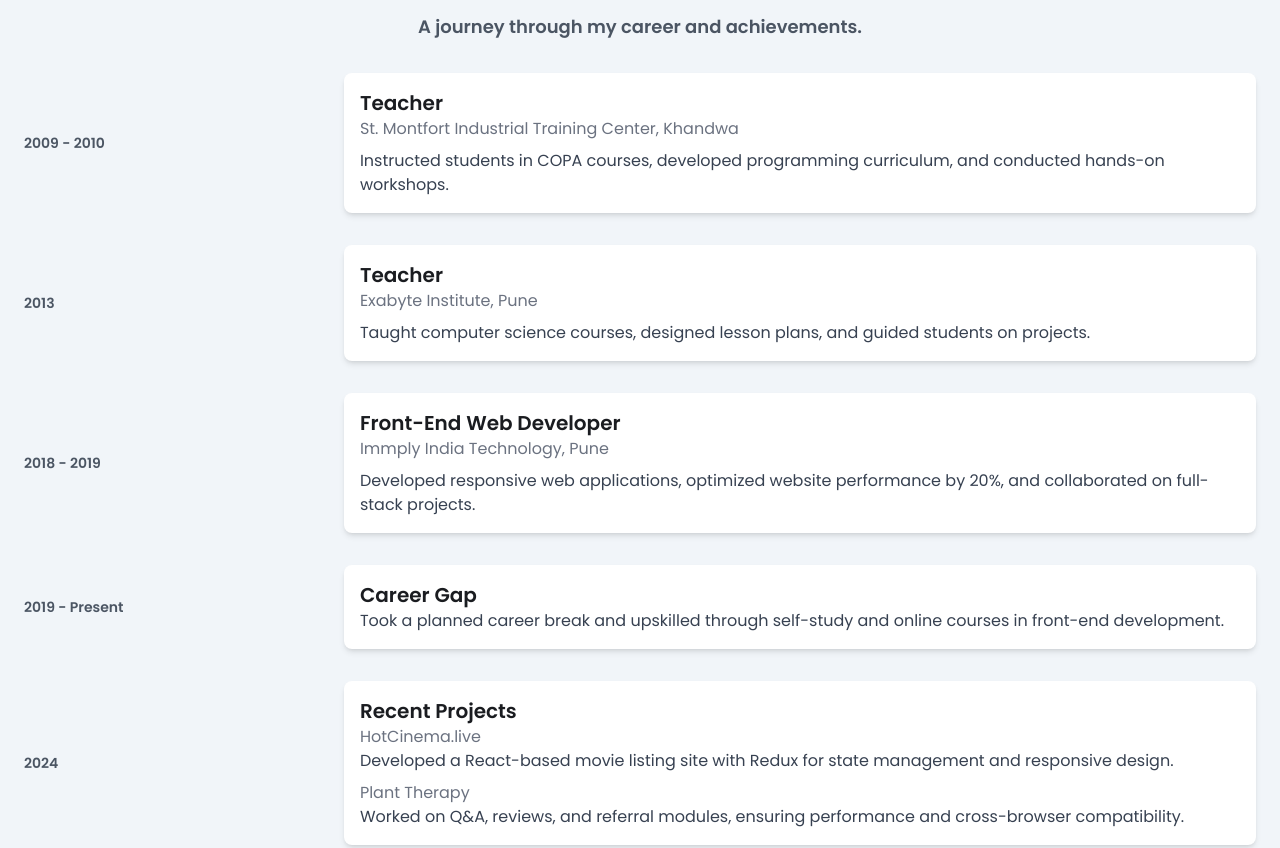
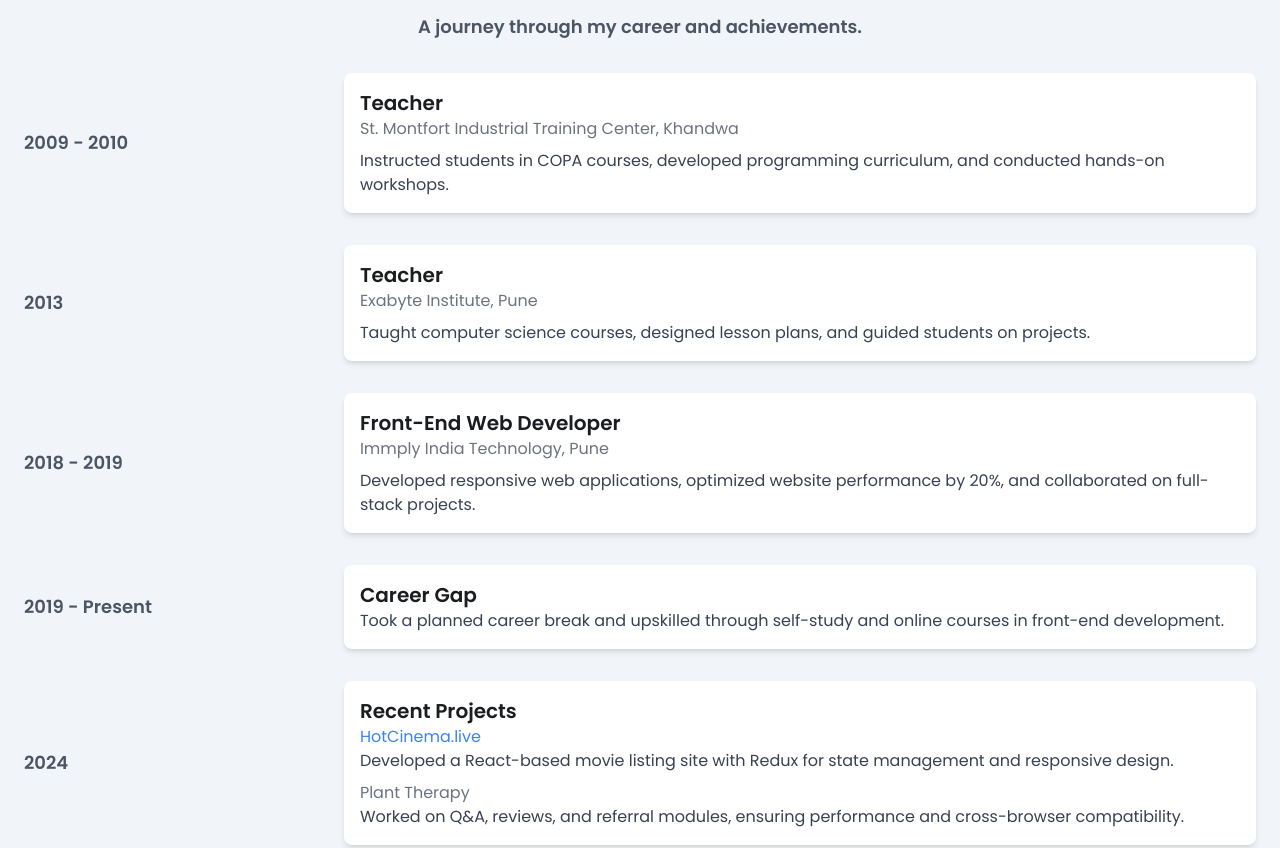
Before and after one commit to swatilodhi/swati_portfolio, a plain HTML site: page index.html in a window 1280 px wide. Shown: the part 1344-2192 px from the top of the page. Drawn offline with Linux system fonts and the light colour scheme.

Commit message:
five commit

```diff
--- a/index.html
+++ b/index.html
@@ -131,7 +131,7 @@
     <div class="space-y-8">
       <!-- St. Montfort Industrial Training Center -->
       <div class="flex flex-col md:flex-row items-start md:items-center gap-4">
-        <div class="w-full md:w-1/4 text-gray-600 text-sm  font-bold">
+        <div class="w-full md:w-1/4 text-gray-600 text-lg  font-bold">
           2009 - 2010
         </div>
         <div class="w-full md:w-3/4 bg-white shadow-md rounded-lg p-4">
@@ -143,7 +143,7 @@
 
       <!-- Exabyte Institute -->
       <div class="flex flex-col  md:flex-row items-start md:items-center gap-4">
-        <div class="w-full md:w-1/4 text-gray-600  text-sm  font-bold">
+        <div class="w-full md:w-1/4 text-gray-600  text-lg  font-bold">
           2013
         </div>
         <div class="w-full md:w-3/4 bg-white shadow-md rounded-lg p-4">
@@ -155,7 +155,7 @@
 
       <!-- Immply India Technology -->
       <div class="flex flex-col md:flex-row items-start md:items-center gap-4">
-        <div class="w-full  md:w-1/4  text-gray-600 text-sm  font-bold bg-amber-400">
+        <div class="w-full  md:w-1/4  text-gray-600 text-lg  font-bold bg-amber-400">
           2018 - 2019
         </div>
         <div class="w-full md:w-3/4 bg-white shadow-md rounded-lg p-4">
@@ -167,7 +167,7 @@
 
       <!-- Career Gap -->
       <div class="flex flex-col md:flex-row items-start md:items-center gap-4">
-        <div class="w-full md:w-1/4 text-gray-600 text-sm  font-bold">
+        <div class="w-full md:w-1/4 text-gray-600 text-lg  font-bold">
           2019 - Present
         </div>
         <div class="w-full md:w-3/4 bg-white shadow-md rounded-lg p-4">
@@ -178,12 +178,12 @@
 
       <!-- Recent Projects -->
       <div class="flex flex-col md:flex-row items-start md:items-center gap-4">
-        <div class="w-full md:w-1/4 text-gray-600 text-sm  font-bold">
+        <div class="w-full md:w-1/4 text-gray-600 text-lg  font-bold">
           2024
         </div>
         <div class="w-full md:w-3/4 bg-white shadow-md rounded-lg p-4">
           <h3 class="text-xl font-semibold">Recent Projects</h3>
-          <h4 class="text-gray-500 font-medium">HotCinema.live</h4>
+          <h4 class="text-gray-500 font-medium"><a href="https://hotcinema.live"target="_blank" class="text-blue-500 hover:underline" >HotCinema.live</a></h4>
           <p class="text-gray-700 mb-2">Developed a React-based movie listing site with Redux for state management and responsive design.</p>
           <h4 class="text-gray-500 font-medium">Plant Therapy</h4>
           <p class="text-gray-700">Worked on Q&A, reviews, and referral modules, ensuring performance and cross-browser compatibility.</p>
@@ -192,7 +192,7 @@
 
       <!-- Freelance Projects -->
       <div class="flex flex-col md:flex-row items-start md:items-center gap-4">
-        <div class="w-full md:w-1/4 text-gray-600 text-sm  font-bold">
+        <div class="w-full md:w-1/4 text-gray-600 text-lg  font-bold">
           Freelance Work
         </div>
         <div class="w-full md:w-3/4 bg-white shadow-md rounded-lg p-4">
```
